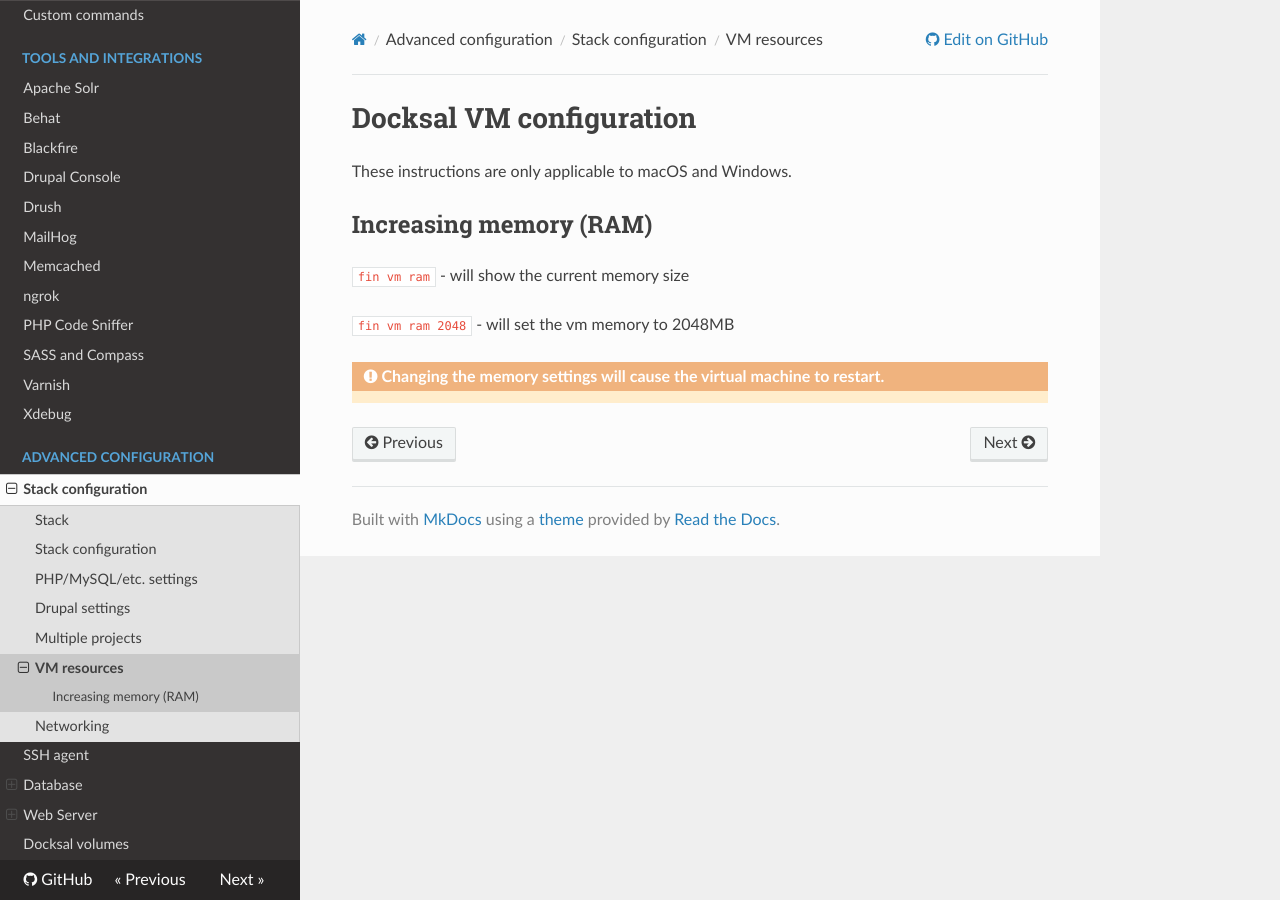
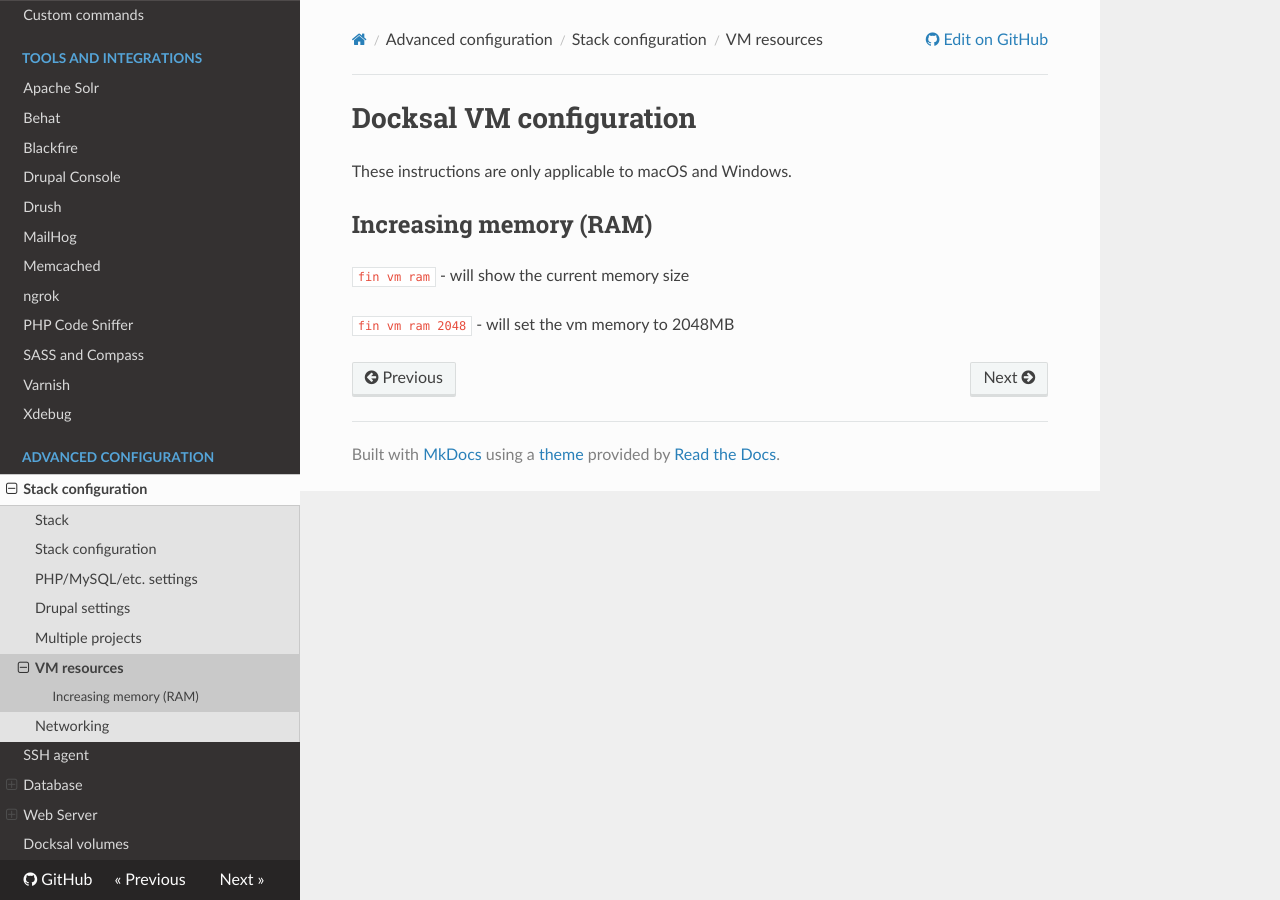
Before and after one commit to docksal/docksal, an MkDocs documentation site: the page built from docs/advanced/vm.md, in a window 1280 px wide. Built offline with MkDocs 1.6.1, drawn with Linux system fonts in a browser that asks for light colours; nearby versions of some CDN libraries; old or Windows-style settings are respelled for this version of MkDocs.

Commit message:
Remove unneeded warning from vm.md

```diff
--- a/docs/advanced/vm.md
+++ b/docs/advanced/vm.md
@@ -7,5 +7,3 @@ These instructions are only applicable to macOS and Windows.
 `fin vm ram` - will show the current memory size
 
 `fin vm ram 2048` - will set the vm memory to 2048MB
-
-!!! warning "Changing the memory settings will cause the virtual machine to restart."
```
